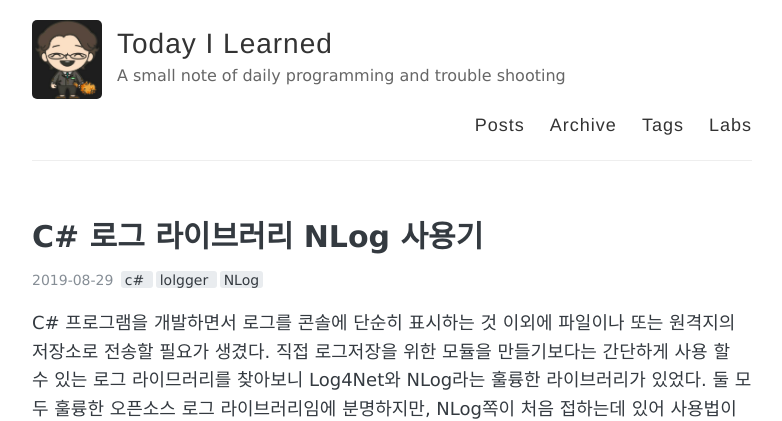
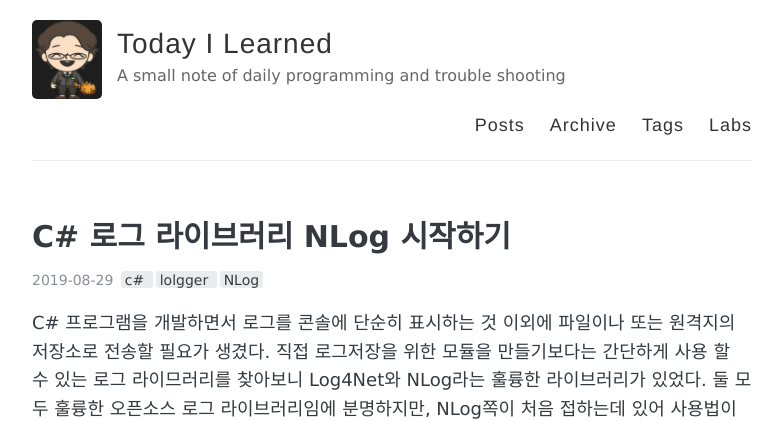
Before and after one commit to ivorycirrus/TIL, a Jekyll site: the page built from _posts/2019-08-29-csharp-nlog-intro.md, in a window 1280 px wide and 900 px high. Shown: the top 421 px of the window, without its empty margins (248-1030 px from the left). Built offline with Jekyll 4.4.1, drawn with Linux system fonts in a browser that asks for light colours; comment, search, counter and statistics services are not loaded.

Commit message:
modify > change title : nlog intro

```diff
--- a/_posts/2019-08-29-csharp-nlog-intro.md
+++ b/_posts/2019-08-29-csharp-nlog-intro.md
@@ -1,6 +1,6 @@
 ---
 layout: post
-title: "C# 로그 라이브러리 NLog 사용기"
+title: "C# 로그 라이브러리 NLog 시작하기"
 tags: [c#, lolgger, NLog]
 comments: true
 ---
```
